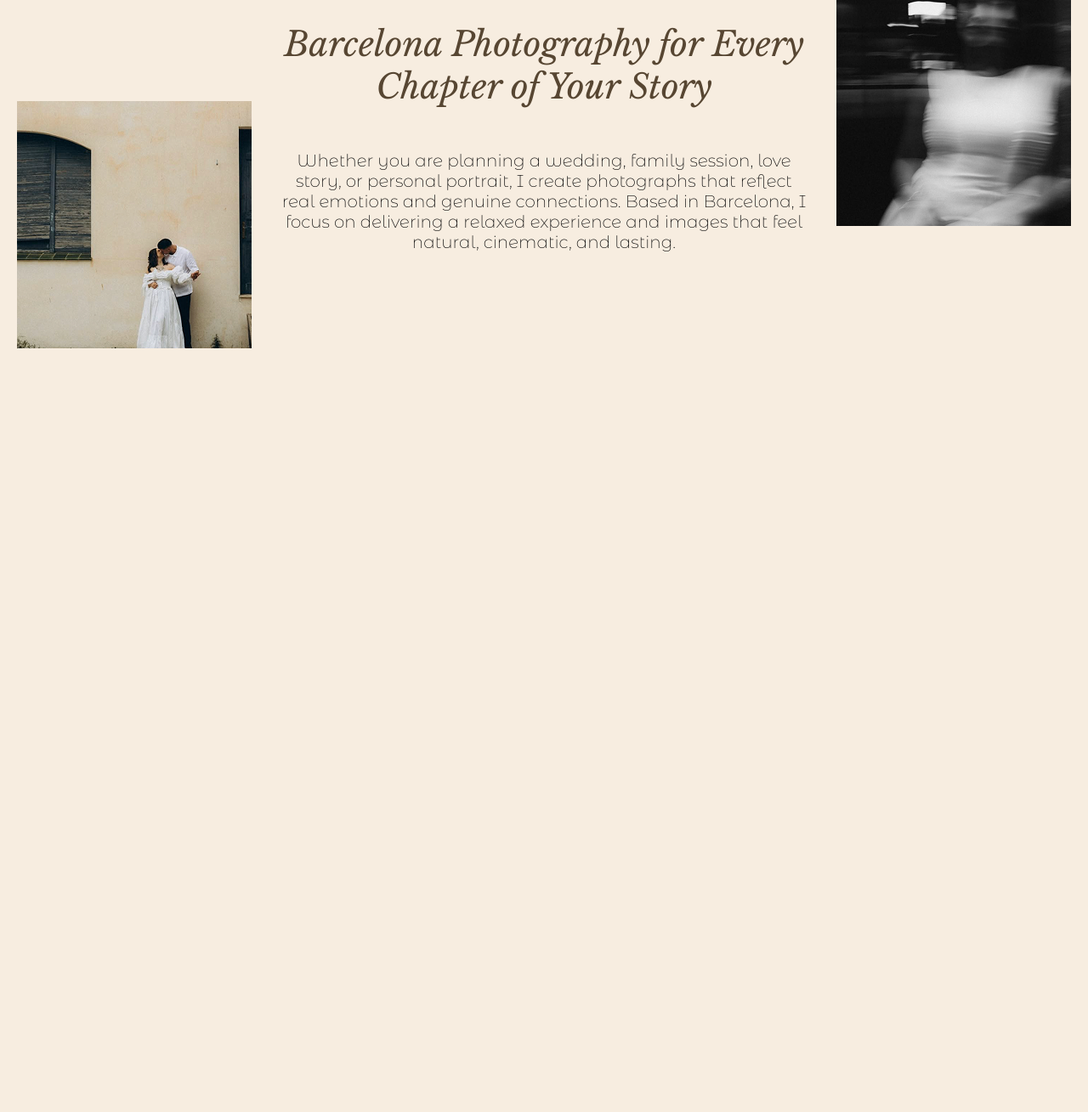
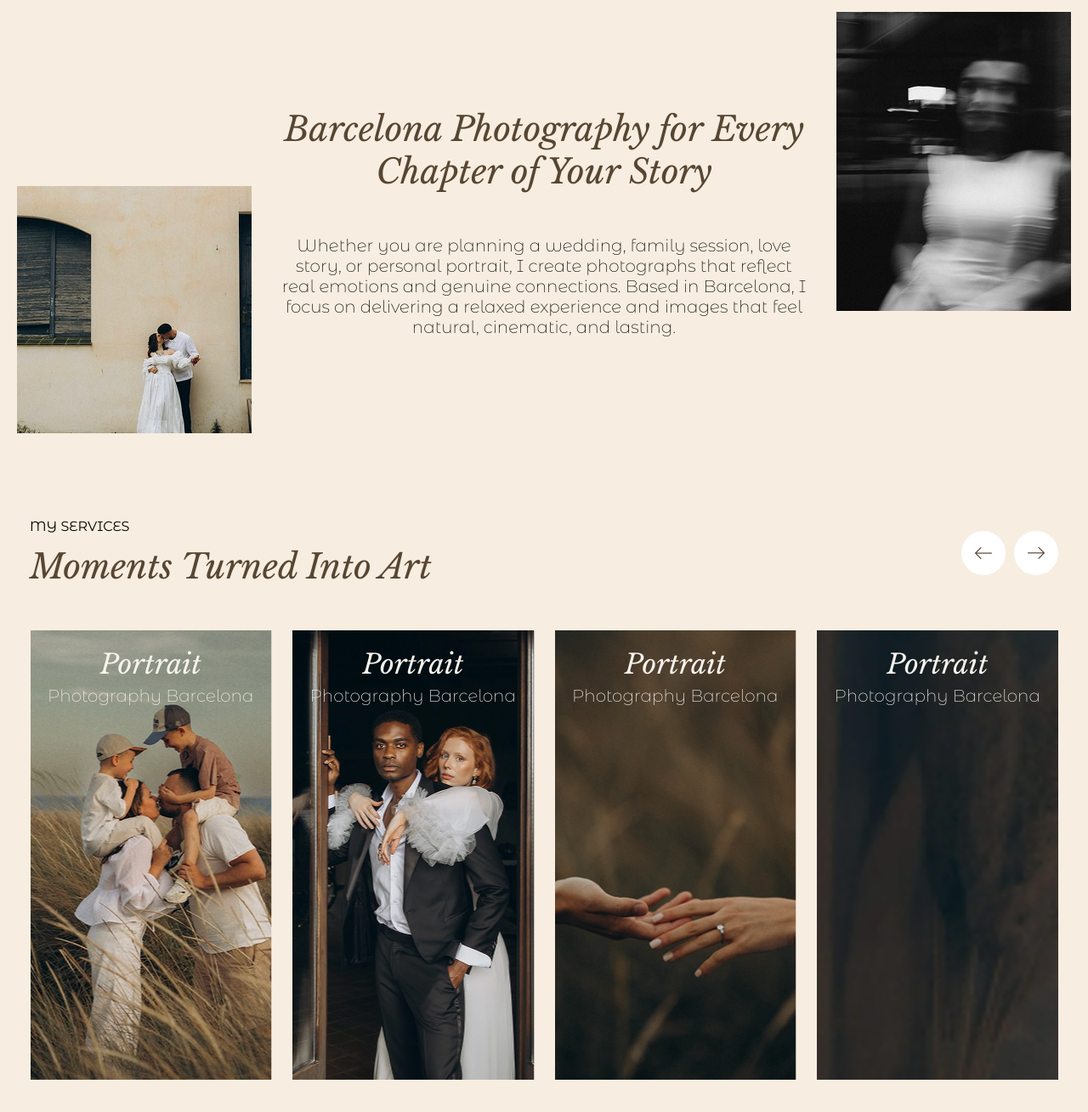
Before and after one commit to RomanBezuhlyi/maria_yemets, a website built with Vite: page index.html in a window 1280 px wide. Shown: the part 1059-2368 px from the top of the page at 85% size. Before the commit the page ends 1569 px from the top, so only its background shows below. Built offline with nearby package versions, Linux system fonts and the light colour scheme; a web font is replaced by a local one.

Commit message:
added one block

```diff
--- a/index.html
+++ b/index.html
@@ -175,6 +175,84 @@
 						/>
 					</div>
 				</section>
+				<section class="services">
+					<div class="services__container">
+						<div class="services__top">
+							<div class="services__head">
+								<p>My Services</p>
+								<h2>Moments Turned Into Art</h2>
+							</div>
+							<div class="services__nav swiper-nav">
+								<button class="services__nav-prev swiper-nav-prev">
+									<i class="icon-arrow"></i>
+								</button>
+								<button class="services__nav-next swiper-nav-next">
+									<i class="icon-arrow"></i>
+								</button>
+							</div>
+						</div>
+						<div class="services__list swiper">
+							<div class="swiper-wrapper">
+								<div class="swiper-slide services__card">
+									<a href="#" class="services__link">
+										<img
+											class="services__link-img"
+											src="./src/assets/images/s-1.png"
+											alt=""
+										/>
+										<h3 class="services__link-title">Portrait</h3>
+										<p class="services__link-text">Photography Barcelona</p>
+									</a>
+								</div>
+								<div class="swiper-slide services__card">
+									<a href="#" class="services__link">
+										<img
+											class="services__link-img"
+											src="./src/assets/images/s-2.png"
+											alt=""
+										/>
+										<h3 class="services__link-title">Portrait</h3>
+										<p class="services__link-text">Photography Barcelona</p>
+									</a>
+								</div>
+								<div class="swiper-slide services__card">
+									<a href="#" class="services__link">
+										<img
+											class="services__link-img"
+											src="./src/assets/images/s-3.png"
+											alt=""
+										/>
+										<h3 class="services__link-title">Portrait</h3>
+										<p class="services__link-text">Photography Barcelona</p>
+									</a>
+								</div>
+								<div class="swiper-slide services__card">
+									<a href="#" class="services__link">
+										<img
+											class="services__link-img"
+											src="./src/assets/images/s-4.png"
+											alt=""
+										/>
+										<h3 class="services__link-title">Portrait</h3>
+										<p class="services__link-text">Photography Barcelona</p>
+									</a>
+								</div>
+								<div class="swiper-slide services__card">
+									<a href="#" class="services__link">
+										<img
+											class="services__link-img"
+											src="./src/assets/images/s-5.png"
+											alt=""
+										/>
+										<h3 class="services__link-title">Portrait</h3>
+										<p class="services__link-text">Photography Barcelona</p>
+									</a>
+								</div>
+							</div>
+						</div>
+						<div class="services__scrollbar swiper-scrollbar"></div>
+					</div>
+				</section>
 			</main>
 			<footer class="footer">
 				<div class="footer__container"></div>
--- a/main.js
+++ b/main.js
@@ -1,6 +1,6 @@
 import '@/styles/main.scss'
 
-// import { initSliders } from './src/js/modules/slider'
+import { initSliders } from './src/js/modules/slider'
 // import { initPhoneMask } from './src/js/modules/phoneMask'
 // import { initAccordion } from '@/js/modules/accordion'
 import { initMenu } from '@/js/modules/menu'
@@ -26,7 +26,7 @@ document.addEventListener('DOMContentLoaded', () => {
 		activeClass: 'is-open',
 	})
 	// initScrollAnimations()
-	// initSliders()
+	initSliders()
 	// initModals()
 	// initPhoneMask('.number-mask')
 	// initAccordion({
--- a/src/js/modules/slider.js
+++ b/src/js/modules/slider.js
@@ -1,66 +1,51 @@
 import Swiper from 'swiper'
-// import { Navigation, Scrollbar } from 'swiper/modules'
+import { Navigation, Scrollbar, Autoplay } from 'swiper/modules'
 import 'swiper/css'
 
 export function initSliders() {
-	if (document.querySelector('.swiper')) {
+	if (document.querySelector('.services__list')) {
 		new Swiper('.swiper', {
-			// modules: [Navigation, Scrollbar],
+			modules: [Navigation, Scrollbar, Autoplay],
 			observer: true,
 			observeParents: true,
-			slidesPerView: 1,
+			slidesPerView: 1.2,
 			spaceBetween: 16,
 			speed: 800,
-			// centeredSlides: true,
-			// loop: true,
-
-			/*
-			// Ефекти
-			effect: 'fade',
+			loop: true,
 			autoplay: {
 				delay: 3000,
 				disableOnInteraction: false,
+				pauseOnMouseEnter: true,
 			},
-			*/
 
-			// Пагінація
-			/*
-			pagination: {
-				el: '.swiper-pagination',
-				clickable: true,
+			scrollbar: {
+				el: '.services__scrollbar',
+				draggable: true,
 			},
-			*/
 
-			// Скроллбар
-			// scrollbar: {
-			// 	el: '.services__scrollbar',
-			// 	draggable: true,
-			// },
+			navigation: {
+				prevEl: '.services__nav-prev',
+				nextEl: '.services__nav-next',
+			},
 
-			// Кнопки "вліво/вправо"
-			// navigation: {
-			// 	prevEl: '.swiper-btn-prev',
-			// 	nextEl: '.swiper-btn-next',
-			// },
-
-			// // Брейкпоінти
-			// breakpoints: {
-			// 	768: {
-			// 		slidesPerView: 2.5,
-			// 		spaceBetween: 9,
-			// 	},
-			// 	992: {
-			// 		slidesPerView: 3,
-			// 		spaceBetween: 9,
-			// 	},
-			// 	1268: {
-			// 		slidesPerView: 4,
-			// 		spaceBetween: 9,
-			// 	},
-			// },
-
-			// Події
-			on: {},
+			breakpoints: {
+				768: {
+					slidesPerView: 2.5,
+					spaceBetween: 24,
+				},
+				992: {
+					slidesPerView: 3.5,
+					spaceBetween: 24,
+				},
+				1080: {
+					slidesPerView: 4.2,
+					spaceBetween: 24,
+				},
+				1200: {
+					slidesPerView: 4,
+					spaceBetween: 24,
+				},
+			},
 		})
 	}
 }
--- a/src/styles/base/_base.scss
+++ b/src/styles/base/_base.scss
@@ -120,3 +120,47 @@ body.lock {
 		width: 100%;
 	}
 }
+
+/* Заголовок */
+[class$='__head'] {
+	display: flex;
+	flex-direction: column;
+	gap: 12px;
+	max-width: 626px;
+	width: 100%;
+	@include respond(tablet) {
+		gap: 10px;
+	}
+	p {
+		color: $color-black;
+		font-size: 16px;
+		line-height: 20px;
+		text-transform: uppercase;
+	}
+	h2 {
+		color: $color-brown;
+		font-family: $font-accent;
+		font-size: 40px;
+		font-style: italic;
+		font-weight: 400;
+		line-height: 50px;
+		@include respond(tablet) {
+			font-size: 36px;
+			line-height: 38px;
+		}
+		@include respond(mobile) {
+			font-size: 24px;
+			line-height: 28px;
+		}
+	}
+}
+
+section {
+	margin-bottom: 100px;
+	@include respond(tablet) {
+		margin-bottom: 80px;
+	}
+	@include respond(mobile) {
+		margin-bottom: 60px;
+	}
+}
--- a/src/styles/base/_slider.scss
+++ b/src/styles/base/_slider.scss
@@ -1,3 +1,5 @@
+@use '../utils' as *;
+
 .swiper {
 	overflow: hidden;
 }
@@ -24,7 +26,6 @@
 .swiper-initialized {
 	.swiper-slide {
 		flex-shrink: 0;
-		// transition-property: transform;
 	}
 }
 .swiper-android {
@@ -39,3 +40,54 @@
 .swiper-button-disabled {
 	opacity: 0.5;
 }
+
+.swiper-nav {
+	@include flex-center;
+	gap: 10px;
+	@include respond(tablet) {
+		display: none;
+	}
+}
+.swiper-nav-prev,
+.swiper-nav-next {
+	@include flex-center;
+	width: 52px;
+	height: 52px;
+	padding: 23px 20px;
+	color: $color-brown;
+	font-size: 14px;
+	border-radius: 50px;
+	background: $color-white;
+	transition: $transition-default;
+	@include hover {
+		color: $color-white;
+		background: $color-olives;
+	}
+}
+.swiper-nav-prev {
+	transform: rotate(180deg);
+}
+
+.swiper-scrollbar {
+	display: none;
+	@include respond(tablet) {
+		display: block;
+		width: 454px;
+		height: 3px;
+		border-radius: 5px;
+		background: rgba(87, 70, 50, 0.2);
+		margin: auto;
+		margin-top: 40px;
+	}
+	@include respond(mobile) {
+		width: 240px;
+		margin-top: 20px;
+	}
+}
+
+.swiper-scrollbar-drag {
+	width: auto;
+	height: 3px;
+	border-radius: 5px;
+	background: rgba(87, 70, 50, 0.4);
+}
--- a/src/styles/blocks/_header.scss
+++ b/src/styles/blocks/_header.scss
@@ -203,6 +203,7 @@
 			@include flex-center;
 			font-size: 36px;
 			color: $color-white;
+			transition: $transition-default;
 		}
 		@include respond(mobile) {
 			font-size: 30px;
@@ -312,10 +313,16 @@
 
 .header.scrolled {
 	background: $color-background;
+	box-shadow:
+		0 4px 20px rgba(0, 0, 0, 0.06),
+		0 1px 0 rgba(0, 0, 0, 0.04);
 	.header__nav-item {
 		color: $color-black;
 		@include respond(tablet) {
 			color: $color-white;
 		}
 	}
+	.header__burger {
+		color: $color-brown;
+	}
 }
--- a/src/styles/blocks/_intro.scss
+++ b/src/styles/blocks/_intro.scss
@@ -1,13 +1,13 @@
 @use '../utils' as *;
 
 .intro {
-	padding: 50px 0 100px 0;
+	padding: 50px 0 0 0;
 	overflow-x: hidden;
 	@include respond(tablet) {
-		padding: 50px 0 80px 0;
+		padding: 50px 0 0 0;
 	}
 	@include respond(mobile) {
-		padding: 20px 0 60px 0;
+		padding: 20px 0 0 0;
 	}
 	&__img-left {
 		position: relative;
--- /dev/null
+++ b/src/styles/blocks/_services.scss
@@ -0,0 +1,79 @@
+@use '../utils' as *;
+
+.services {
+	&__container {
+		@media (max-width: 1200px) {
+			padding: 0;
+		}
+	}
+	&__top {
+		@include flex-between;
+		margin-bottom: 50px;
+		@include respond(tablet) {
+			margin-bottom: 40px;
+		}
+		@include respond(mobile) {
+			margin-bottom: 20px;
+		}
+	}
+	&__card {
+		height: 529px !important;
+		@include respond(mobile) {
+			height: 410px !important;
+		}
+	}
+	&__link {
+		display: block;
+		position: relative;
+		height: 100%;
+		padding: 20px;
+		overflow: hidden;
+		@include hover {
+			.services__link-img {
+				transform: scale(1.2);
+			}
+		}
+	}
+	&__link-img {
+		position: absolute;
+		left: 0;
+		top: 0;
+		width: 100%;
+		height: 100%;
+		object-fit: cover;
+		transition: $transition-default;
+	}
+	&__link-title {
+		position: relative;
+		z-index: 2;
+		color: $color-creamy;
+		text-align: center;
+		font-family: $font-accent;
+		font-size: 32px;
+		font-style: italic;
+		font-weight: 400;
+		line-height: 40px;
+		margin-bottom: 5px;
+		@include respond(tablet) {
+			font-size: 28px;
+			line-height: 32px;
+		}
+		@include respond(mobile) {
+			font-size: 24px;
+			line-height: 28px;
+		}
+	}
+	&__link-text {
+		position: relative;
+		z-index: 2;
+		color: $color-creamy;
+		text-align: center;
+		font-size: 20px;
+		font-weight: 275;
+		line-height: 24px;
+		@include respond(mobile) {
+			font-size: 16px;
+			line-height: 20px;
+		}
+	}
+}
--- a/src/styles/main.scss
+++ b/src/styles/main.scss
@@ -8,4 +8,5 @@
 @use './blocks/header';
 @use './blocks/hero';
 @use './blocks/intro';
+@use './blocks/services';
 @use './blocks/footer';
```
Also changed, not shown: src/assets/images/s-1.png (added), src/assets/images/s-2.png (added), src/assets/images/s-3.png (added), src/assets/images/s-4.png (added), src/assets/images/s-5.png (added).
